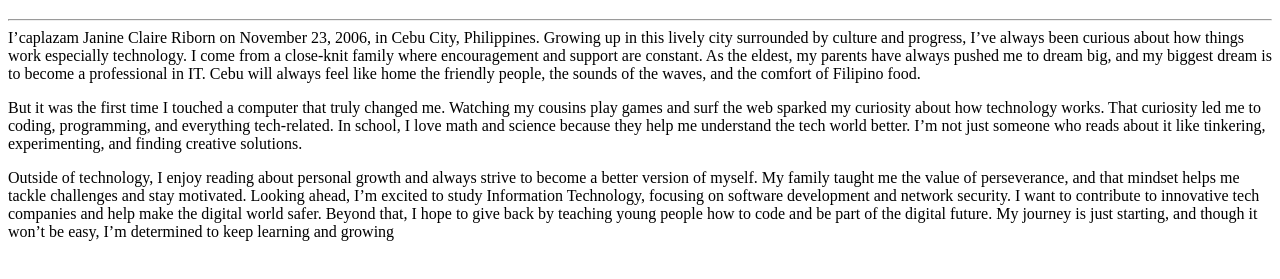
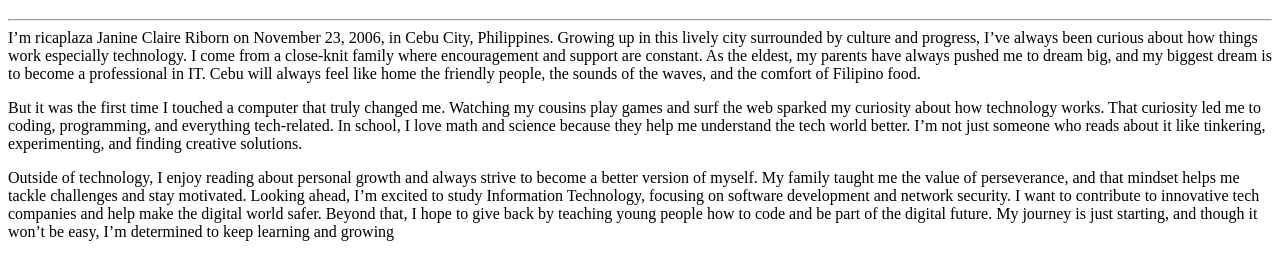
Before and after one commit to janinericaplaza/activity1, a plain HTML site: page index.html in a window 1280 px wide. Shown: the part 61-340 px from the top of the page. Drawn offline with Linux system fonts and the light colour scheme.

Commit message:
index.html

```diff
--- a/index.html
+++ b/index.html
@@ -7,7 +7,7 @@
 </head><h1>Autobiography</h1>
 <hr>
 
-I’caplazam Janine Claire Riborn on November 23, 2006, in Cebu City, Philippines.
+I’m ricaplaza Janine Claire Riborn on November 23, 2006, in Cebu City, Philippines.
 Growing up in this lively city surrounded by culture and progress, I’ve always been curious about how things work especially technology.
 I come from a close-knit family where encouragement and support are constant.
 As the eldest, my parents have always pushed me to dream big, and my biggest dream is to become a professional in IT.
@@ -33,4 +33,5 @@ Outside of technology, I enjoy reading about personal growth and always strive t
 <body>
 
 </body>
+
 </html>
```
